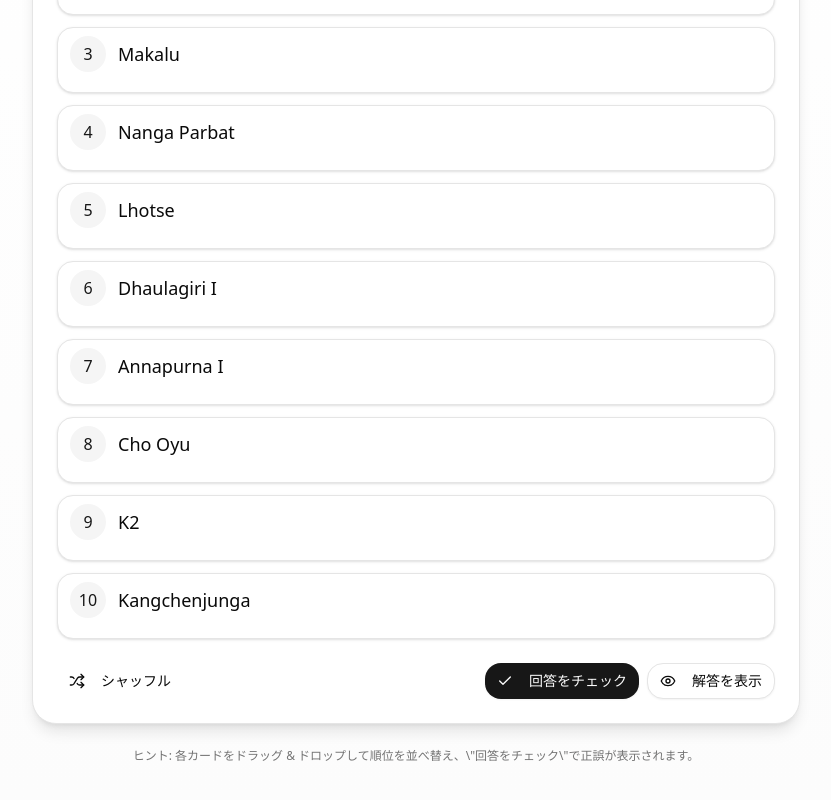
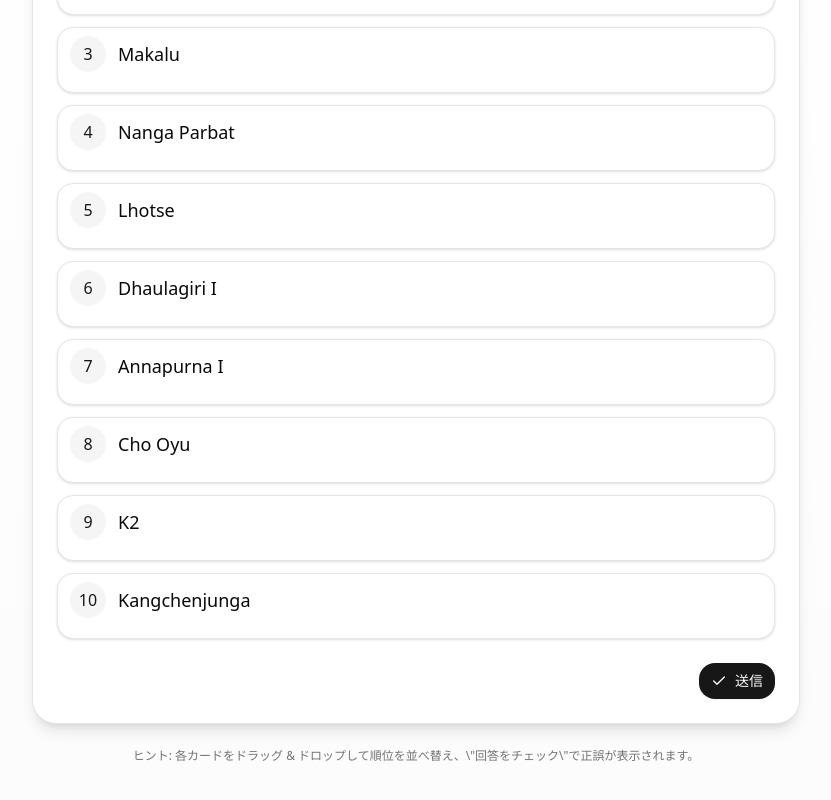
Before and after one commit to yuichi176/ranking-quiz-app-demo, a Next.js app: page / in a window 1280 px wide. Shown: the part 332-1132 px from the top of the page, without its empty margins (224-1055 px from the left). Built offline with nearby package versions, Linux system fonts and the light colour scheme.

Commit message:
feat: remove shuffle and reveal answer functionalities from RankingQuizCard component

```diff
--- a/src/app/page.tsx
+++ b/src/app/page.tsx
@@ -1,4 +1,3 @@
-import RankingQuizApp from '@/app/ranking-quiz-content';
 import { RankingQuizCard } from '@/app/ranking-quiz-card';
 
 export default function Home() {
--- a/src/app/ranking-quiz-card.tsx
+++ b/src/app/ranking-quiz-card.tsx
@@ -12,7 +12,7 @@ import { cn } from '@/lib/utils';
 import React, { useMemo, useState } from 'react';
 import RankingQuizContent from '@/app/ranking-quiz-content';
 import { Button } from '@/components/ui/button';
-import { Check, Eye, Shuffle } from 'lucide-react';
+import { Check } from 'lucide-react';
 
 const initialOptions = [
   { id: 'opt1', label: 'Mount Everest' },
@@ -63,17 +63,7 @@ export const RankingQuizCard = () => {
     [statuses]
   );
 
-  const shuffleOrder = (arr: string[]) => {
-    setOrder(shuffle([...order]));
-  };
-
   function checkAnswer() {
-    setChecked(true);
-  }
-
-  function revealAnswer() {
-    setOrder([...correctOrder]);
-    setRevealed(true);
     setChecked(true);
   }
 
@@ -112,26 +102,10 @@ export const RankingQuizCard = () => {
               statuses={statuses}
             />
           </CardContent>
-          <CardFooter className="flex flex-col sm:flex-row gap-3 justify-between">
-            <div className="flex gap-2">
-              <Button
-                onClick={() => shuffleOrder(order)}
-                variant="ghost"
-                className="rounded-2xl"
-              >
-                <Shuffle className="w-4 h-4 mr-2" /> シャッフル
-              </Button>
-            </div>
+          <CardFooter className="flex flex-col sm:flex-row gap-3 justify-end">
             <div className="flex gap-2">
               <Button onClick={checkAnswer} className="rounded-2xl">
-                <Check className="w-4 h-4 mr-2" /> 回答をチェック
-              </Button>
-              <Button
-                onClick={revealAnswer}
-                variant="outline"
-                className="rounded-2xl"
-              >
-                <Eye className="w-4 h-4 mr-2" /> 解答を表示
+                <Check className="w-4 h-4" /> 送信
               </Button>
             </div>
           </CardFooter>
```
